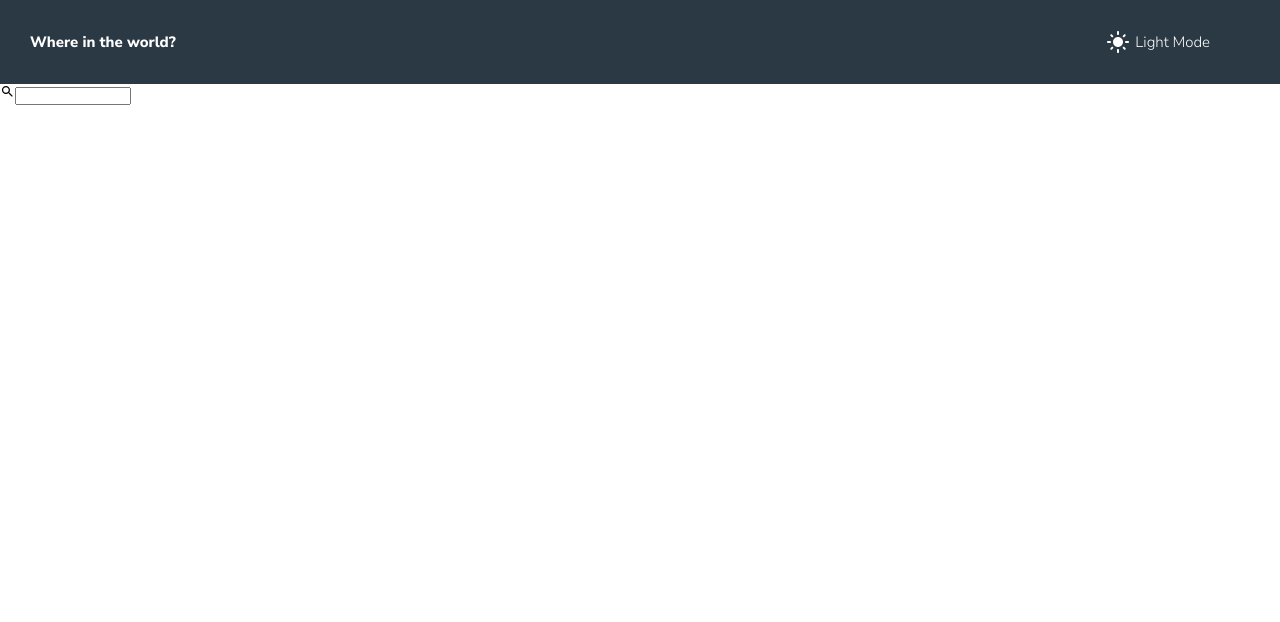
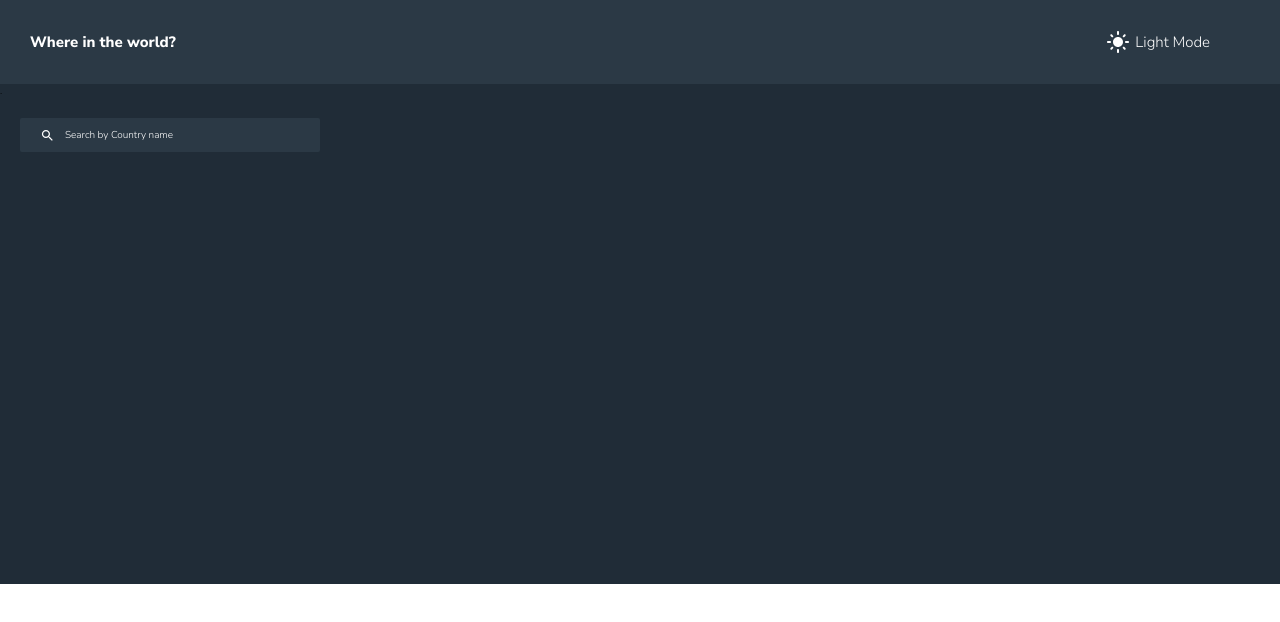
Before and after one commit to aisiklar/REST_Countries_API_Project, a React (Vite) app: page / in a window 1280 px wide. Shown: the top 622 px of the page. Built offline with nearby package versions, Linux system fonts and the light colour scheme.

Commit message:
started home page components. started search-input comp.

```diff
--- a/src/components/body-container/BodyContainer.component.jsx
+++ b/src/components/body-container/BodyContainer.component.jsx
@@ -1,20 +1,24 @@
+import { Fragment } from "react";
 import FlagsContainer from "../flags-container/FlagsContainer.component";
 import RegionFilter from "../region-filter/RegionFilter.component";
 import SearchInput from "../search-input/SearchInput.component";
+import "./body-container.styles.scss";
 
 const BodyContainer = () => {
-
-    return(
-        <>
+  return (
+    <>
+      <div className="body-container">
+        <div styles={{ display: "none" }}>.</div>
         <div>
-            <SearchInput></SearchInput>
-            <RegionFilter></RegionFilter>
+          <SearchInput></SearchInput>
+          <RegionFilter></RegionFilter>
         </div>
         <div>
-            <FlagsContainer></FlagsContainer>
+          <FlagsContainer></FlagsContainer>
         </div>
-        </>
-    )
-}
+      </div>
+    </>
+  );
+};
 
 export default BodyContainer;
--- /dev/null
+++ b/src/components/body-container/body-container.styles.scss
@@ -0,0 +1,6 @@
+.body-container {
+  background-color: hsl(207, 26%, 17%);
+  width: 100%;
+  height: 500px;
+  margin: 0 0;
+}
--- /dev/null
+++ b/src/components/main-body/MainBody.component.jsx
@@ -0,0 +1,12 @@
+import BodyContainer from "../body-container/BodyContainer.component";
+import "../body-container/body-container.styles.scss";
+
+const MainBody = () => {
+  return (
+    <div className="body-container">
+      <BodyContainer></BodyContainer>
+    </div>
+  );
+};
+
+export default MainBody;
--- a/src/components/search-input/SearchInput.component.jsx
+++ b/src/components/search-input/SearchInput.component.jsx
@@ -1,15 +1,15 @@
-import SearchIcon from '@mui/icons-material/Search';
+import SearchIcon from "@mui/icons-material/Search";
+import "./searchInput.styles.scss";
 
 const SearchInput = () => {
-
-    return(
-        <>
-        <div className='search-input-container'>
-            <SearchIcon></SearchIcon>
-            <input></input>
-        </div>
-        </>
-    )
-}
+  return (
+    <>
+      <div className="search-input-container">
+        <SearchIcon className="search-icon"></SearchIcon>
+        <input placeholder="Search by Country name"></input>
+      </div>
+    </>
+  );
+};
 
 export default SearchInput;
--- a/src/components/search-input/searchInput.styles.scss
+++ b/src/components/search-input/searchInput.styles.scss
@@ -1,6 +1,26 @@
 .search-input-container {
+  margin: 2rem 2rem;
+  width: 300px;
+  display: flex;
+  justify-content: flex-start;
+  align-items: center;
+  background-color: hsl(209, 23%, 22%);
+  color: hsl(0, 0%, 100%);
+  border: 0px solid hsl(209, 23%, 22%);
+  border-radius: 2px;
+
+  .search-icon {
+    margin-left: 2rem;
+  }
   input {
-    border-width: 0px;
-    border-color: red;
+    border: none;
+    width: 200px;
+    padding: 1rem 1rem;
+    background-color: hsl(209, 23%, 22%);
+    color: hsl(0, 0%, 100%);
+  }
+  ::placeholder {
+    color: hsl(0, 0%, 100%);
+    font-size: 1rem;
   }
 }
--- a/src/routes/home/home.component.jsx
+++ b/src/routes/home/home.component.jsx
@@ -1,10 +1,12 @@
 import Header from "../../components/header/Header.component";
-import BodyContainer from '../../components/body-container/BodyContainer.component';
+import BodyContainer from "../../components/body-container/BodyContainer.component";
+import "../../components/body-container/body-container.styles.scss";
+import MainBody from "../../components/main-body/MainBody.component";
 
 const Home = (props) => {
   return (
     <main>
-    <BodyContainer></BodyContainer>
+      <BodyContainer></BodyContainer>
     </main>
   );
 };
```
Also changed, not shown: src/components/header/Header.component.jsx (+15 -8 lines).
